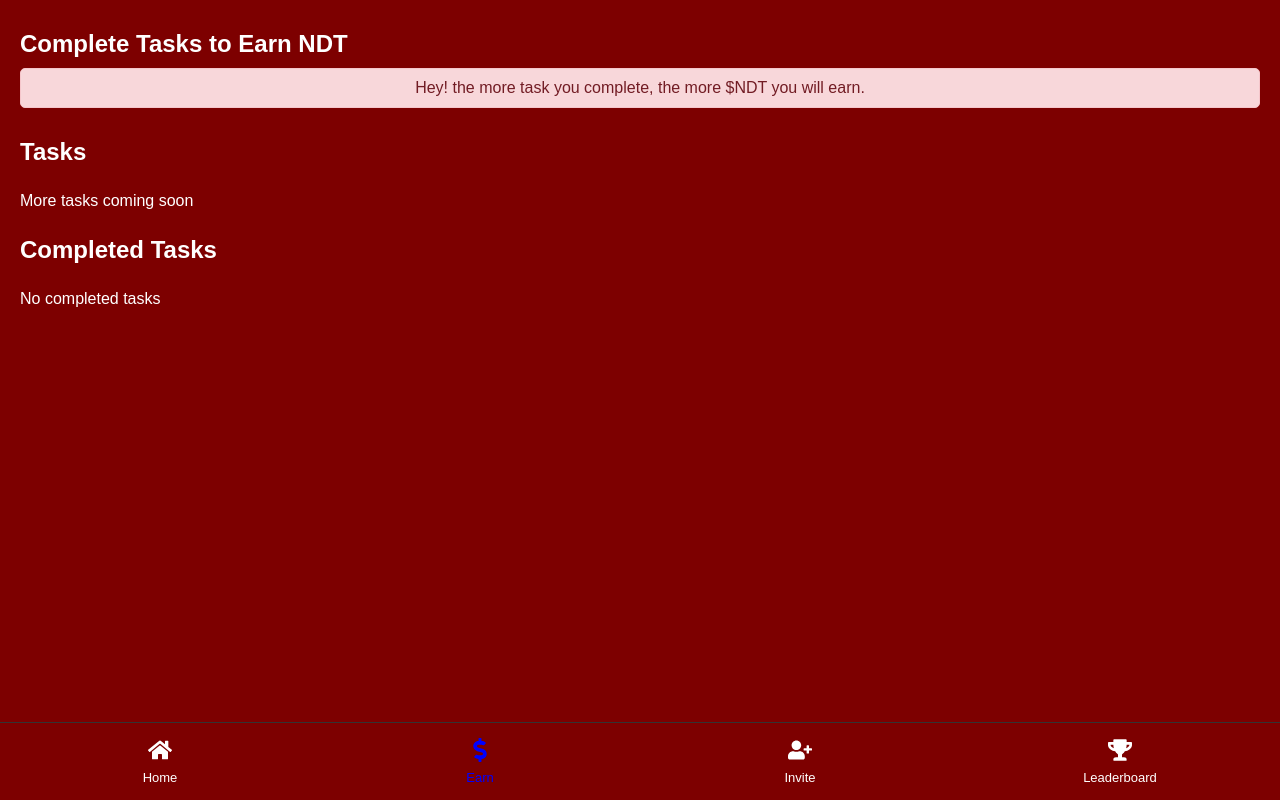
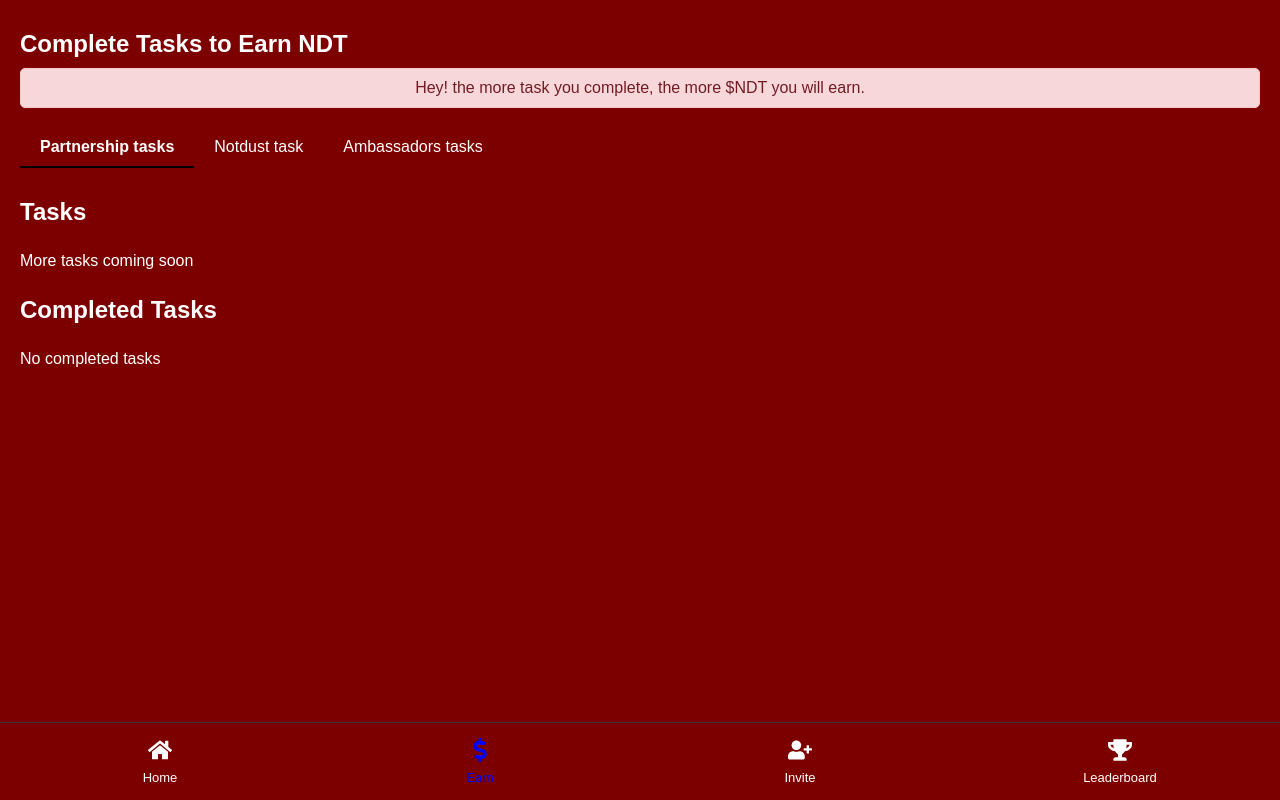
Before and after one commit to ndeen17/lost-cats, a React (Vite) app: page /tasks in a window 1280 px wide. Built offline with nearby package versions, Linux system fonts and the light colour scheme.

Commit message:
omo baba

```diff
--- a/src/components/TaskList.tsx
+++ b/src/components/TaskList.tsx
@@ -8,7 +8,12 @@ interface Task {
   url?: string;
 }
 
-const TaskList = ({ onTaskComplete }: { onTaskComplete: (taskId: string) => void }) => {
+interface TaskListProps {
+  onTaskComplete: (taskId: string) => void;
+  taskType: string;
+}
+
+const TaskList: React.FC<TaskListProps> = ({ onTaskComplete, taskType }) => {
   const [tasks, setTasks] = useState<Task[]>([]);
   const [completedTasks, setCompletedTasks] = useState<Task[]>([]);
   const [showWarning, setShowWarning] = useState(false);
@@ -24,7 +29,7 @@ const TaskList = ({ onTaskComplete }: { onTaskComplete: (taskId: string) => void
         }
 
         const response = await axios.get(`${import.meta.env.VITE_API_URL}/tasks`, {
-          params: { userName }
+          params: { userName, taskType }
         });
 
         setTasks(response.data.tasks);
@@ -35,7 +40,7 @@ const TaskList = ({ onTaskComplete }: { onTaskComplete: (taskId: string) => void
     };
 
     fetchTasks();
-  }, []);
+  }, [taskType]);
 
   const handleCompleteTask = async (task: Task) => {
     const { _id, reward } = task;
@@ -87,7 +92,9 @@ const TaskList = ({ onTaskComplete }: { onTaskComplete: (taskId: string) => void
       <h2>Tasks</h2>
       {tasks.length > 0 ? (
         tasks.map(task => (
-          <div key={task._id} style={{
+          <div
+            key={task._id}
+            style={{
               display: 'flex',
               justifyContent: 'space-between',
               alignItems: 'center',
@@ -95,18 +102,28 @@ const TaskList = ({ onTaskComplete }: { onTaskComplete: (taskId: string) => void
               margin: '10px 0',
               borderRadius: '10px',
               boxShadow: '0 4px 8px rgba(0, 0, 0, 0.1)',
-            backgroundColor: '#000',
-          }}>
-            <a href={task.url} target="_blank" rel="noopener noreferrer" style={{
-                flex: 1, color: '#fff',
+              backgroundColor: '#fff',
+              transition: 'transform 0.2s',
+            }}
+            onMouseEnter={(e) => e.currentTarget.style.transform = 'scale(1.02)'}
+            onMouseLeave={(e) => e.currentTarget.style.transform = 'scale(1)'}
+          >
+            <a
+              href={task.url}
+              target="_blank"
+              rel="noopener noreferrer"
+              style={{
+                flex: 1,
+                color: '#000',
                 textDecoration: 'none',
                 padding: '8px 15px',
                 borderRadius: '5px',
-                backgroundColor: '#7d0000',
-                 marginRight: '10px',}}
-                 onClick={() => handleTaskClick(task)}>
-              {task.task}
-              + {task.reward} NDT
+                backgroundColor: '#f0f0f0',
+                marginRight: '10px',
+              }}
+              onClick={() => handleTaskClick(task)}
+            >
+              {task.task} + {task.reward} NDT
             </a>
           </div>
         ))
@@ -117,7 +134,9 @@ const TaskList = ({ onTaskComplete }: { onTaskComplete: (taskId: string) => void
       <h2>Completed Tasks</h2>
       {completedTasks.length > 0 ? (
         completedTasks.map(task => (
-          <div key={task._id} style={{
+          <div
+            key={task._id}
+            style={{
               display: 'flex',
               justifyContent: 'space-between',
               alignItems: 'center',
@@ -125,8 +144,9 @@ const TaskList = ({ onTaskComplete }: { onTaskComplete: (taskId: string) => void
               margin: '10px 0',
               borderRadius: '10px',
               boxShadow: '0 4px 8px rgba(0, 0, 0, 0.1)',
-            backgroundColor: '#000',
-          }}>
+              backgroundColor: '#fff',
+            }}
+          >
             <span style={{ flex: 1 }}>{task.task}</span>
             <span>{task.reward} NDT</span>
           </div>
@@ -136,7 +156,8 @@ const TaskList = ({ onTaskComplete }: { onTaskComplete: (taskId: string) => void
       )}
 
       {showWarning && currentTask && (
-        <div style={{
+        <div
+          style={{
             position: 'fixed',
             top: 0,
             left: 0,
@@ -147,15 +168,20 @@ const TaskList = ({ onTaskComplete }: { onTaskComplete: (taskId: string) => void
             justifyContent: 'center',
             alignItems: 'center',
             zIndex: 1000,
-        }}>
-          <div style={{
-            backgroundColor: '#7d0000',
+          }}
+        >
+          <div
+            style={{
+              backgroundColor: '#fff',
               padding: '20px',
               borderRadius: '10px',
               textAlign: 'center',
-          }}>
+            }}
+          >
             <p>Make sure tasks are done properly!</p>
-            <button onClick={() => setShowWarning(false)} style={{
+            <button
+              onClick={() => setShowWarning(false)}
+              style={{
                 padding: '8px 15px',
                 borderRadius: '5px',
                 backgroundColor: '#000',
@@ -163,7 +189,8 @@ const TaskList = ({ onTaskComplete }: { onTaskComplete: (taskId: string) => void
                 border: 'none',
                 cursor: 'pointer',
                 fontSize: '14px',
-            }}>
+              }}
+            >
               Cancel
             </button>
           </div>
--- a/src/pages/LeaderboardPage.tsx
+++ b/src/pages/LeaderboardPage.tsx
@@ -18,18 +18,26 @@ const LeaderboardPage = () => {
         try {
             const res = await axios.get(`${import.meta.env.VITE_API_URL}/leaderboard`);
             if (res.data && Array.isArray(res.data)) {
-                setLeaderboardData(res.data);
+                // Sort by score and get top 100
+                const topUsers = res.data
+                    .sort((a: User, b: User) => b.score - a.score)
+                    .slice(0, 100);
+
+                setLeaderboardData(topUsers);
 
                 const userName = localStorage.getItem('username');
                 const currentUser = res.data.find((user: User) => user.userName === userName);
 
                 if (currentUser) {
                     setCurrentUserScore(currentUser.score);
-                    setCurrentUserRank(res.data.indexOf(currentUser) + 1);
+                    const userRank = res.data
+                        .sort((a: User, b: User) => b.score - a.score)
+                        .findIndex((user: User) => user.userName === userName) + 1;
+                    setCurrentUserRank(userRank);
                 }
 
-                // Cache the data and store timestamp
-                localStorage.setItem('leaderboardData', JSON.stringify(res.data));
+                // Cache the filtered data
+                localStorage.setItem('leaderboardData', JSON.stringify(topUsers));
                 localStorage.setItem('leaderboardTimestamp', Date.now().toString());
             } else {
                 throw new Error("Invalid response format");
@@ -44,13 +52,11 @@ const LeaderboardPage = () => {
         const cachedData = localStorage.getItem('leaderboardData');
         const cachedTimestamp = localStorage.getItem('leaderboardTimestamp');
 
-        // Check if cached data is available and not expired
         if (cachedData && cachedTimestamp) {
             const currentTime = Date.now();
             const expirationTime = parseInt(cachedTimestamp, 10) + LEADERBOARD_EXPIRATION_TIME;
 
             if (currentTime < expirationTime) {
-                // Use cached data
                 const parsedData = JSON.parse(cachedData);
                 setLeaderboardData(parsedData);
 
@@ -65,7 +71,6 @@ const LeaderboardPage = () => {
             }
         }
 
-        // Fetch new data if no valid cache is found
         fetchLeaderboard();
     }, []);
 
--- a/src/pages/TasksPage.tsx
+++ b/src/pages/TasksPage.tsx
@@ -1,5 +1,5 @@
 // src/pages/TasksPage.tsx
-import React from 'react';
+import React, { useState } from 'react';
 import TaskList from '../components/TaskList';
 
 interface TasksPageProps {
@@ -7,10 +7,24 @@ interface TasksPageProps {
 }
 
 const TasksPage: React.FC<TasksPageProps> = ({ onTaskComplete }) => {
+  const [selectedTab, setSelectedTab] = useState('Partnership tasks');
+
+  const renderTabContent = () => {
+    switch (selectedTab) {
+      case 'Partnership tasks':
+        return <TaskList onTaskComplete={onTaskComplete} taskType="partnership" />;
+      case 'Notdust task':
+        return <TaskList onTaskComplete={onTaskComplete} taskType="notdust" />;
+      case 'Ambassadors tasks':
+        return <TaskList onTaskComplete={onTaskComplete} taskType="ambassadors" />;
+      default:
+        return null;
+    }
+  };
+
   return (
     <div style={{ padding: '20px' }}>
       <h2>Complete Tasks to Earn NDT</h2>
-      {/* Display message */}
       <div style={{
         marginBottom: '20px',
         padding: '10px',
@@ -22,10 +36,25 @@ const TasksPage: React.FC<TasksPageProps> = ({ onTaskComplete }) => {
       }}>
         Hey! the more task you complete, the more $NDT you will earn.
       </div>
-      <TaskList onTaskComplete={onTaskComplete} />
+      <div style={{ display: 'flex', marginBottom: '20px' }}>
+        {['Partnership tasks', 'Notdust task', 'Ambassadors tasks'].map(tab => (
+          <div
+            key={tab}
+            onClick={() => setSelectedTab(tab)}
+            style={{
+              padding: '10px 20px',
+              cursor: 'pointer',
+              borderBottom: selectedTab === tab ? '2px solid #000' : 'none',
+              fontWeight: selectedTab === tab ? 'bold' : 'normal',
+            }}
+          >
+            {tab}
+          </div>
+        ))}
+      </div>
+      {renderTabContent()}
     </div>
   );
 };
 
-
 export default TasksPage;
```
Lines whose indentation alone changed are shown as unchanged.
